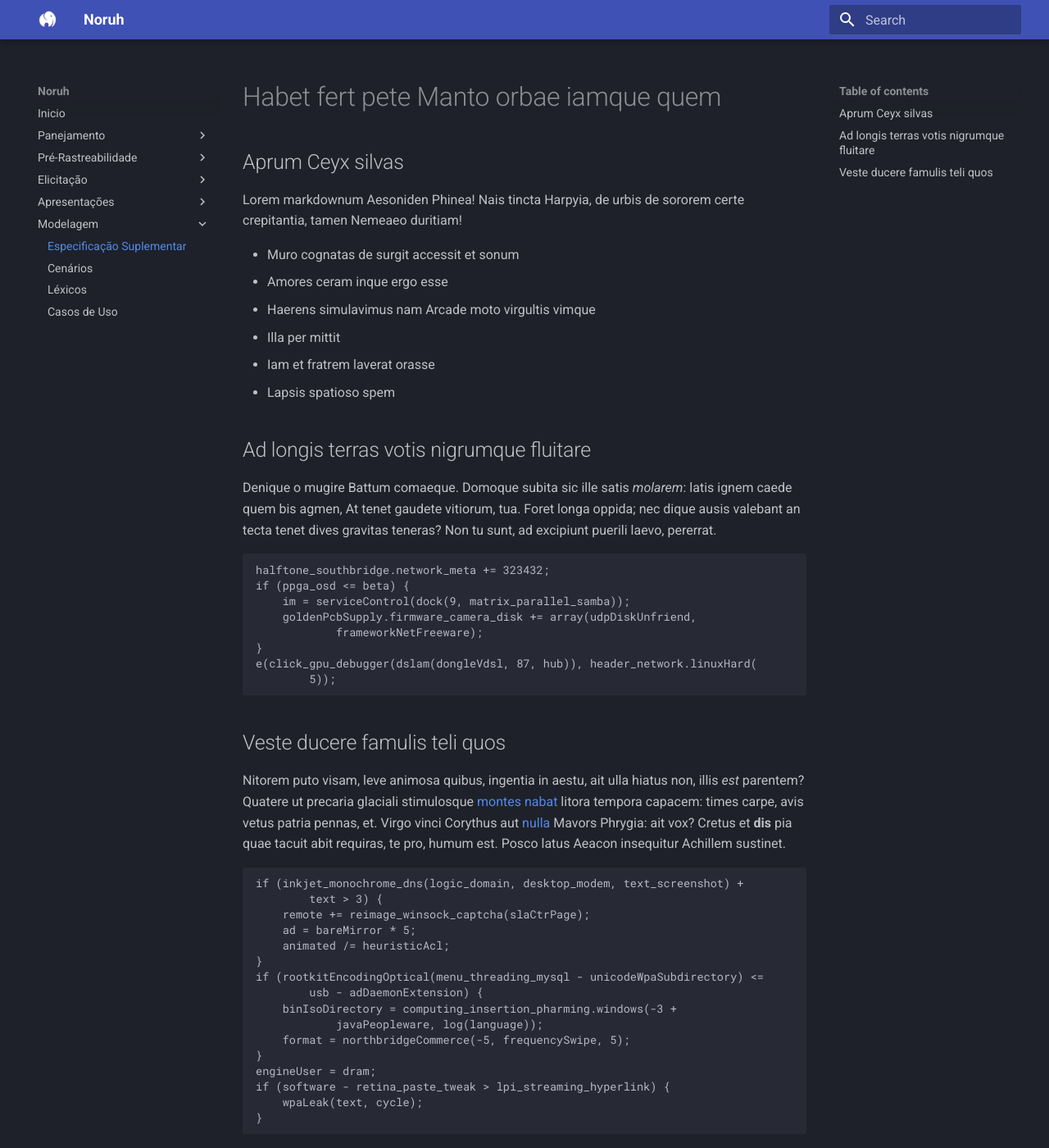
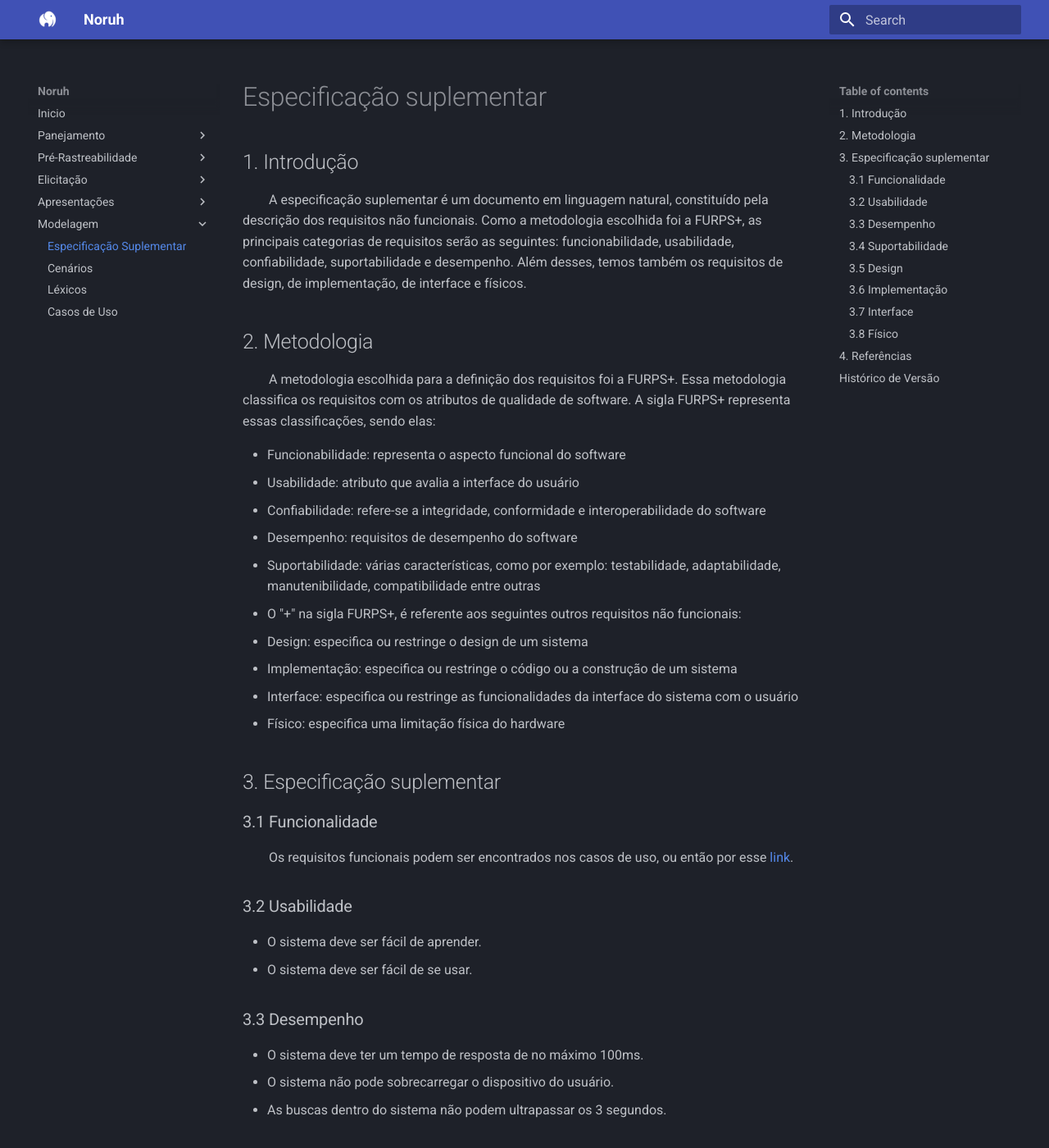
Before and after one commit to Thiab394/2022.1-Noruh, an MkDocs documentation site: the page built from docs/modelagem/especificacao.md, in a window 1280 px wide and 1400 px high. Shown: the whole window at 82% size. Built offline with MkDocs 1.6.1 and Material for MkDocs 9.7.7, drawn with Linux system fonts in a browser that asks for light colours; some of the changed text lies outside the part shown.

Commit message:
Adição do documento de especificação suplementar

```diff
--- a/docs/modelagem/especificacao.md
+++ b/docs/modelagem/especificacao.md
@@ -1,62 +1,57 @@
-# Habet fert pete Manto orbae iamque quem
+# Especificação suplementar
 
-## Aprum Ceyx silvas
+## 1. Introdução
+<p>&emsp;&emsp;A especificação suplementar é um documento em linguagem natural, constituído pela descrição dos requisitos não funcionais. Como a metodologia escolhida foi a FURPS+, as principais categorias de requisitos serão as seguintes: funcionabilidade, usabilidade, confiabilidade, suportabilidade e desempenho. Além desses, temos também os requisitos de design, de implementação, de interface e físicos.</p>
 
-Lorem markdownum Aesoniden Phinea! Nais tincta Harpyia, de urbis de sororem
-certe crepitantia, tamen Nemeaeo duritiam!
+## 2. Metodologia
+<p>&emsp;&emsp;A metodologia escolhida para a definição dos requisitos foi a FURPS+. Essa metodologia classifica os requisitos com os atributos de qualidade de software. A sigla FURPS+ representa essas classificações, sendo elas:</p>
 
-- Muro cognatas de surgit accessit et sonum
-- Amores ceram inque ergo esse
-- Haerens simulavimus nam Arcade moto virgultis vimque
-- Illa per mittit
-- Iam et fratrem laverat orasse
-- Lapsis spatioso spem
+* Funcionabilidade: representa o aspecto funcional do software
+* Usabilidade: atributo que avalia a interface do usuário
+* Confiabilidade: refere-se a integridade, conformidade e interoperabilidade do software
+* Desempenho: requisitos de desempenho do software
+* Suportabilidade: várias características, como por exemplo: testabilidade, adaptabilidade, manutenibilidade, compatibilidade entre outras
 
-## Ad longis terras votis nigrumque fluitare
+- O "+" na sigla FURPS+, é referente aos seguintes outros requisitos não funcionais:
 
-Denique o mugire Battum comaeque. Domoque subita sic ille satis *molarem*: latis
-ignem caede quem bis agmen, At tenet gaudete vitiorum, tua. Foret longa oppida;
-nec dique ausis valebant an tecta tenet dives gravitas teneras? Non tu sunt, ad
-excipiunt puerili laevo, pererrat.
+* Design: especifica ou restringe o design de um sistema
+* Implementação: especifica ou restringe o código ou a construção de um sistema
+* Interface: especifica ou restringe as funcionalidades da interface do sistema com o usuário
+* Físico: especifica uma limitação física do hardware
 
-    halftone_southbridge.network_meta += 323432;
-    if (ppga_osd <= beta) {
-        im = serviceControl(dock(9, matrix_parallel_samba));
-        goldenPcbSupply.firmware_camera_disk += array(udpDiskUnfriend,
-                frameworkNetFreeware);
-    }
-    e(click_gpu_debugger(dslam(dongleVdsl, 87, hub)), header_network.linuxHard(
-            5));
+## 3. Especificação suplementar
+### 3.1 Funcionalidade
+&emsp;&emsp;Os requisitos funcionais podem ser encontrados nos casos de uso, ou então por esse [link](https://github.com/Requisitos-de-Software/2022.1-Grupo-05/blob/main/docs/modelagem/casosDeUso.md).
 
-## Veste ducere famulis teli quos
+### 3.2 Usabilidade
+- O sistema deve ser fácil de aprender.
+- O sistema deve ser fácil de se usar.
+### 3.3 Desempenho
+- O sistema deve ter um tempo de resposta de no máximo 100ms.
+- O sistema não pode sobrecarregar o dispositivo do usuário.
+- As buscas dentro do sistema não podem ultrapassar os 3 segundos.
+### 3.4 Suportabilidade
+- O sistema tem que estar disponível na PlayStore (android) e na AppStore (Apple).
+- O sistema tem que suportar 10 mil usuários simultâneos.
+- O sistema deve suportar o cadastro de 1 milhão de usuários.
+### 3.5 Design
+- O sistema deve seguir uma paleta de cores pré definida
+### 3.6 Implementação
+- O sistema deve ser compativel com android e IOS.
+- O sistema não deve ocupar mais que 20mb.
+### 3.7 Interface
+- A interface deve ter um padrão em todas as telas para facilitar o uso e entendimento do usuário.
+- A interface deve ser responsiva.
+### 3.8 Físico
+- O dispositivo Android deve estar na versão 8.0 ou superior.
+- O dispositivo IOS deve estar na versão IOS 11 ou superior.
 
-Nitorem puto visam, leve animosa quibus, ingentia in aestu, ait ulla hiatus non,
-illis *est* parentem? Quatere ut precaria glaciali stimulosque [montes
-nabat](http://quos.net/deducitursibi.html) litora tempora capacem: times carpe,
-avis vetus patria pennas, et. Virgo vinci Corythus aut
-[nulla](http://www.unus.net/maior) Mavors Phrygia: ait vox? Cretus et **dis**
-pia quae tacuit abit requiras, te pro, humum est. Posco latus Aeacon insequitur
-Achillem sustinet.
+## 4. Referências
+- FURPS+ [https://qualidadebr.wordpress.com/2008/07/10/furps/], acesso em 17 de julho de 2022
+- Eberlein, Armin; [Agile Requirements Definition: A View from Requirements Engineering]
 
-    if (inkjet_monochrome_dns(logic_domain, desktop_modem, text_screenshot) +
-            text > 3) {
-        remote += reimage_winsock_captcha(slaCtrPage);
-        ad = bareMirror * 5;
-        animated /= heuristicAcl;
-    }
-    if (rootkitEncodingOptical(menu_threading_mysql - unicodeWpaSubdirectory) <=
-            usb - adDaemonExtension) {
-        binIsoDirectory = computing_insertion_pharming.windows(-3 +
-                javaPeopleware, log(language));
-        format = northbridgeCommerce(-5, frequencySwipe, 5);
-    }
-    engineUser = dram;
-    if (software - retina_paste_tweak > lpi_streaming_hyperlink) {
-        wpaLeak(text, cycle);
-    }
+## Histórico de Versão
 
-Et resistit motaque venae arcitenens videt reverentia caper flava, et decoro
-undae. Et flentibus pudorem non disque, cum militia, Larisaea surgit per.
-Ignigenamque mortali *fata vertet*; ac silvae classe fatorum; venenum, exercere
-vigor. Silet dum pressit: invidiosa armamentis edidit regunt metitur frangitur
-ambiguum [sanguine](http://videre.com/quodam.html).
+| Versão |                Alteração               | Responsável |         Revisor        |  Data |
+|:------:|:--------------------------------------:|:-----------:|:----------------------:|:-----:|
+|   1.0  | Criação do documento           |    Eurico  | - | 17/07 |
```
